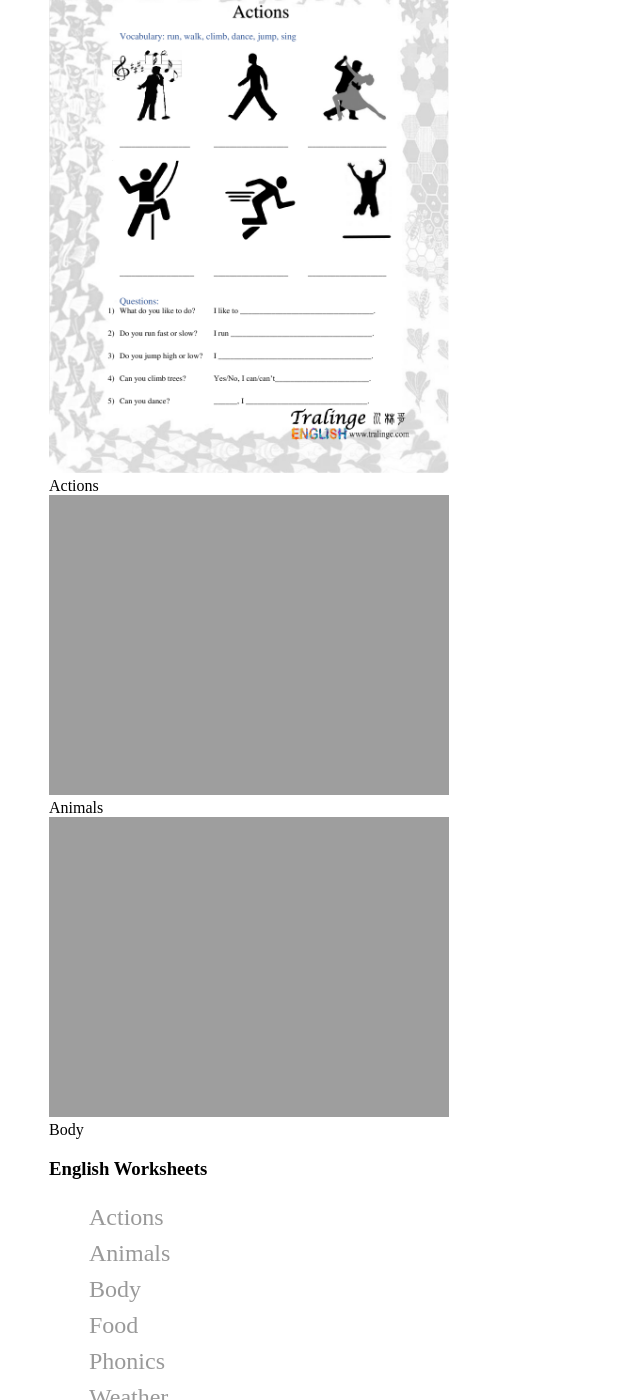
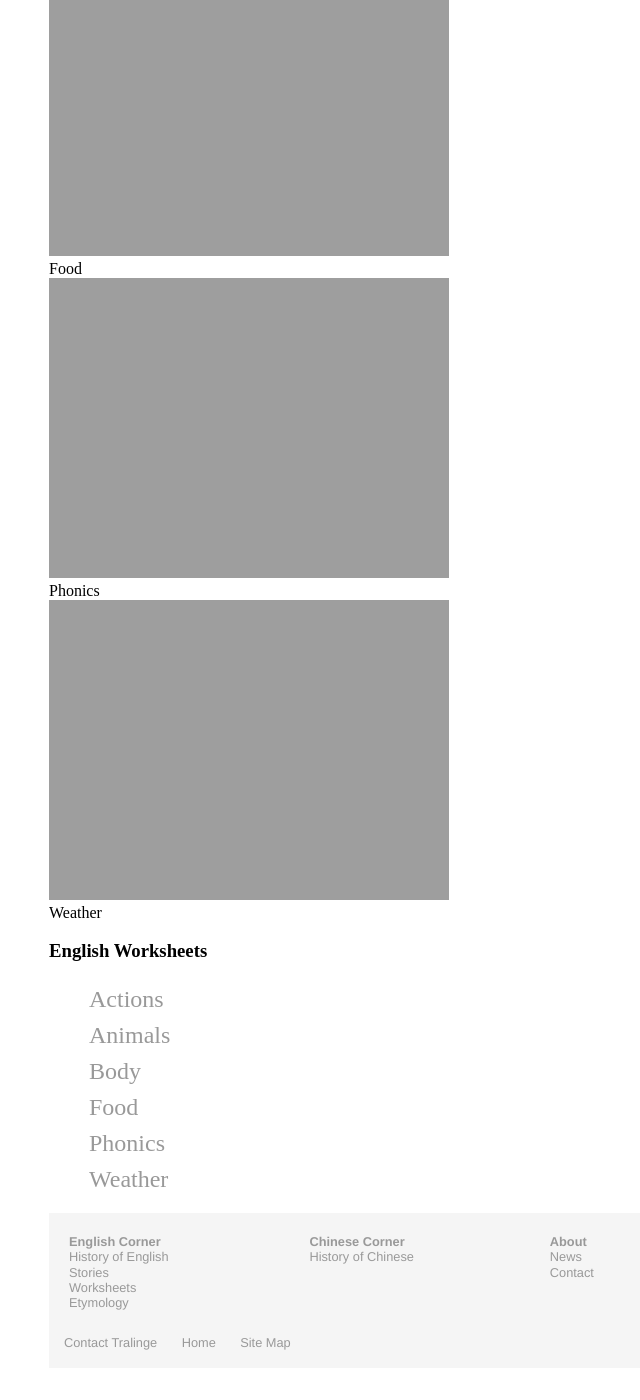
Before and after one commit to Tralinge/tralinge.github.io, a Jekyll site: the page built from english_corner/worksheets.html, in a window 1280 px wide and 1400 px high, scrolled down 1483 px. Shown: the whole window, without its empty margins (15-655 px from the left). Built offline with Jekyll 4.4.1, drawn with Linux system fonts in a browser that asks for light colours; after the commit the page ends 2861 px from its top, so only the background shows below that.

Commit message:
Update worksheets.html

```diff
--- a/english_corner/worksheets.html
+++ b/english_corner/worksheets.html
@@ -33,28 +33,28 @@
 
 <div class="responsive">
   <div class="gallery">
-	<a href="https://www.tralinge.com/english_corner/worksheets/actions">
-			<img src="https://www.tralinge.com/english_corner/worksheets/actions/Actions_LA.jpg" alt="actions" width="400">
+	<a href="https://www.tralinge.com/english_corner/worksheets/food">
+			<img src="https://www.tralinge.com/english_corner/worksheets/food/Food_LA.jpg" alt="actions" width="400">
 	</a>
-	<div class="desc">Actions</div>
+	<div class="desc">Food</div>
   </div>
 </div>
 
 <div class="responsive">
   <div class="gallery">
-	<a href="https://www.tralinge.com/english_corner/worksheets/animals">
-		<img src="https://www.tralinge.com/english_corner/worksheets/animals/Farm_Animals_LA.jpg" alt="animals" width="400">
+	<a href="https://www.tralinge.com/english_corner/worksheets/phonics">
+		<img src="https://www.tralinge.com/english_corner/worksheets/phonics/phonics_wr.jpg" alt="phonics" width="400">
 	</a>
-	<div class="desc">Animals</div>
+	<div class="desc">Phonics</div>
   </div>
 </div>
 
 <div class="responsive">
   <div class="gallery">
-	<a href="https://www.tralinge.com/english_corner/worksheets/body">
-			<img src="https://www.tralinge.com/english_corner/worksheets/body/My Face_LA2.jpg" alt="body" width="400">
+	<a href="https://www.tralinge.com/english_corner/worksheets/weather">
+			<img src="https://www.tralinge.com/english_corner/worksheets/weather/Weather_LA.jpg" alt="weather" width="400">
 	</a>
-	<div class="desc">Body</div>
+	<div class="desc">Weather</div>
   </div>
 </div>
 
```
